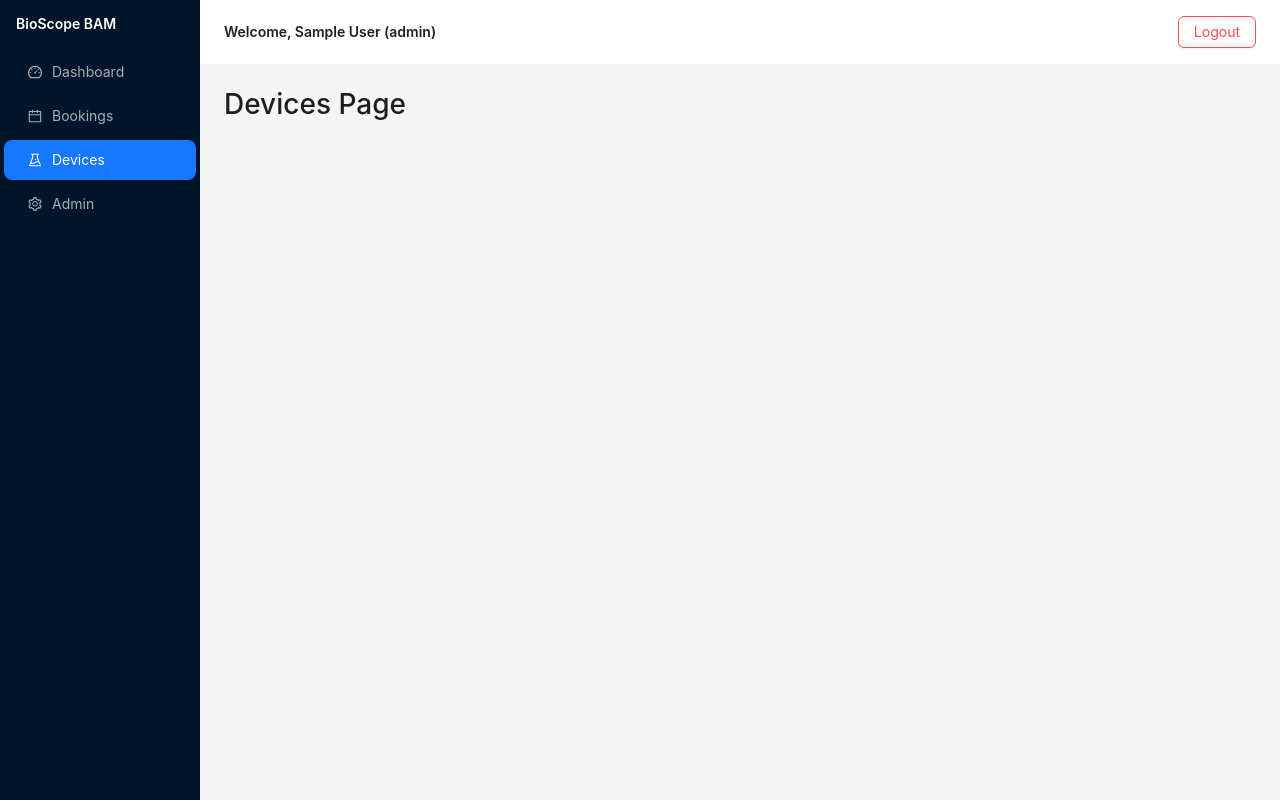
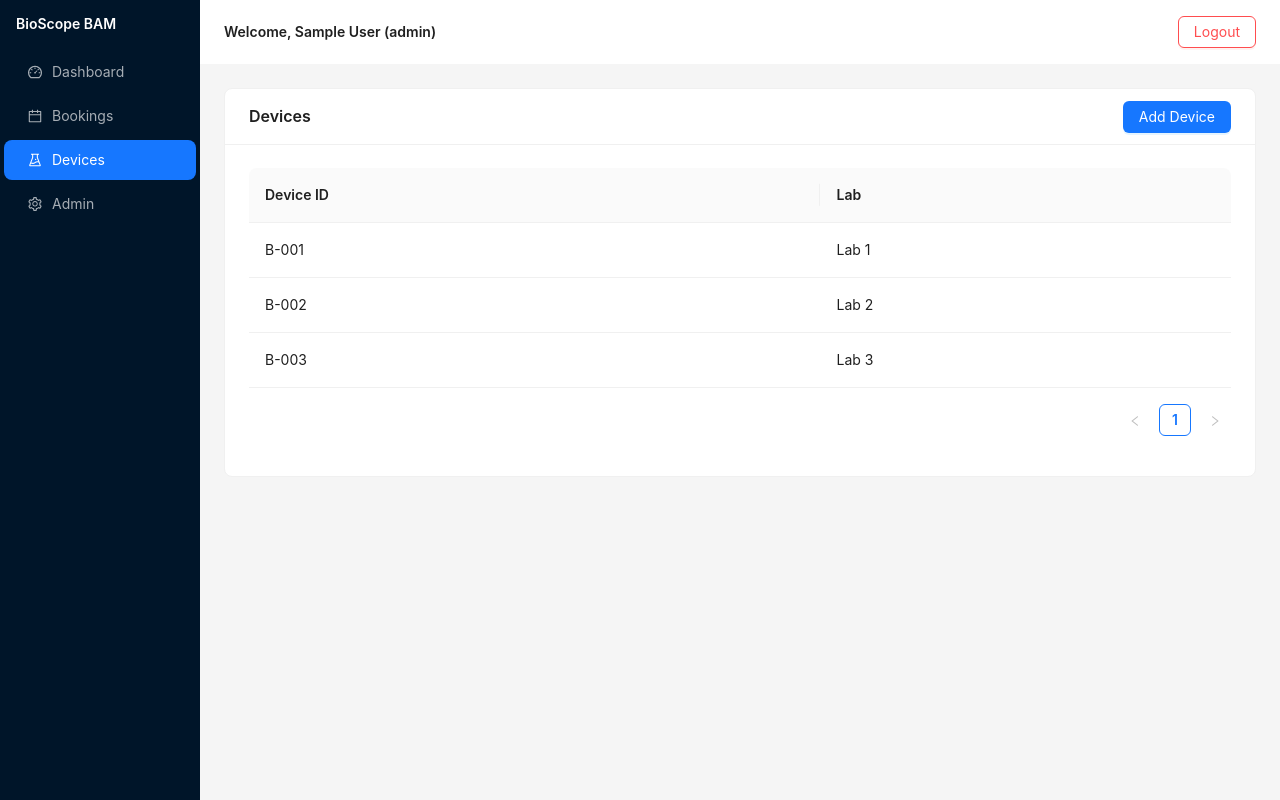
Before and after one commit to Simos98/COMP4050-BAM, a React (Vite) app in the folder frontend/: page /devices in a window 1280 px wide. Built offline with nearby package versions, Linux system fonts and the light colour scheme; sample sign-in values are in the browser's storage.

Commit message:
devices page now have list of available devices

```diff
--- a/frontend/src/pages/Devices.tsx
+++ b/frontend/src/pages/Devices.tsx
@@ -1,3 +1,72 @@
+import { useEffect, useState } from 'react'
+import { Card, Table, Button, Modal, Form, Input, message } from 'antd'
+import type { ColumnsType } from 'antd/es/table'
+import { listDevices, createDevice, type Device } from '../services/devices'
+import { useAuth } from '../context/AuthContext'
+
 export default function Devices() {
-    return <h1>Devices Page</h1>
+  const { user } = useAuth()
+  const [data, setData] = useState<Device[]>([])
+  const [loading, setLoading] = useState(false)
+  const [open, setOpen] = useState(false)
+  const [form] = Form.useForm()
+
+  const load = async () => {
+    setLoading(true)
+    try {
+      const rows = await listDevices()
+      setData(rows)
+    } catch (e) {
+      message.error('Failed to load devices')
+    } finally {
+      setLoading(false)
+    }
   }
+
+  useEffect(() => { load() }, [])
+
+  const onCreate = async () => {
+    try {
+      const values = await form.validateFields()
+      await createDevice({ deviceId: values.deviceId.trim(), lab: values.lab.trim() })
+      message.success('Device added')
+      form.resetFields()
+      setOpen(false)
+      load()
+    } catch (err: any) {
+      message.error(err?.message || 'Failed to add device')
+    }
+  }
+
+  const columns: ColumnsType<Device> = [
+    { title: 'Device ID', dataIndex: 'deviceId', key: 'deviceId' },
+    { title: 'Lab', dataIndex: 'lab', key: 'lab' },
+  ]
+
+  return (
+    <Card
+      title="Devices"
+      extra={
+        user?.role === 'admin' ? (
+          <Button type="primary" onClick={() => setOpen(true)}>
+            Add Device
+          </Button>
+        ) : null
+      }
+    >
+      <Table rowKey="id" columns={columns} dataSource={data} loading={loading} pagination={{ pageSize: 8 }} />
+
+      <Modal title="Add Device" open={open} onOk={onCreate} onCancel={() => { setOpen(false); form.resetFields() }} okText="Add">
+        <Form layout="vertical" form={form}>
+          <Form.Item label="Device ID" name="deviceId" rules={[{ required: true, message: 'Enter device id' }]}>
+            <Input placeholder="e.g. B-001" />
+          </Form.Item>
+
+          <Form.Item label="Lab" name="lab" rules={[{ required: true, message: 'Enter lab name or number' }]}>
+            <Input placeholder="e.g. Lab 1" />
+          </Form.Item>
+        </Form>
+      </Modal>
+    </Card>
+  )
+}
--- /dev/null
+++ b/frontend/src/services/devices.ts
@@ -0,0 +1,59 @@
+export type Device = {
+  id: string // internal uuid
+  deviceId: string // visible device id, e.g. "B-001"
+  lab: string
+}
+
+const KEY = 'bioscope:devices'
+
+function seedIfEmpty() {
+  const raw = localStorage.getItem(KEY)
+  if (raw) return
+
+  const demo: Device[] = [
+    { id: crypto.randomUUID(), deviceId: 'B-001', lab: 'Lab 1' },
+    { id: crypto.randomUUID(), deviceId: 'B-002', lab: 'Lab 2' },
+    { id: crypto.randomUUID(), deviceId: 'B-003', lab: 'Lab 3' },
+  ]
+  localStorage.setItem(KEY, JSON.stringify(demo))
+}
+seedIfEmpty()
+
+function readStore(): Device[] {
+  try {
+    const raw = localStorage.getItem(KEY)
+    if (!raw) return []
+    return JSON.parse(raw)
+  } catch {
+    return []
+  }
+}
+
+function writeStore(devices: Device[]) {
+  localStorage.setItem(KEY, JSON.stringify(devices))
+}
+
+function delay(ms = 120) {
+  return new Promise(res => setTimeout(res, ms))
+}
+
+export async function listDevices(): Promise<Device[]> {
+  await delay()
+  return readStore()
+}
+
+export async function createDevice(payload: { deviceId: string; lab: string }): Promise<Device> {
+  await delay(180)
+  const devices = readStore()
+  if (devices.find(d => d.deviceId === payload.deviceId)) {
+    throw new Error('Device ID already exists')
+  }
+  const device: Device = {
+    id: crypto.randomUUID(),
+    deviceId: payload.deviceId,
+    lab: payload.lab,
+  }
+  devices.push(device)
+  writeStore(devices)
+  return device
+}
```
